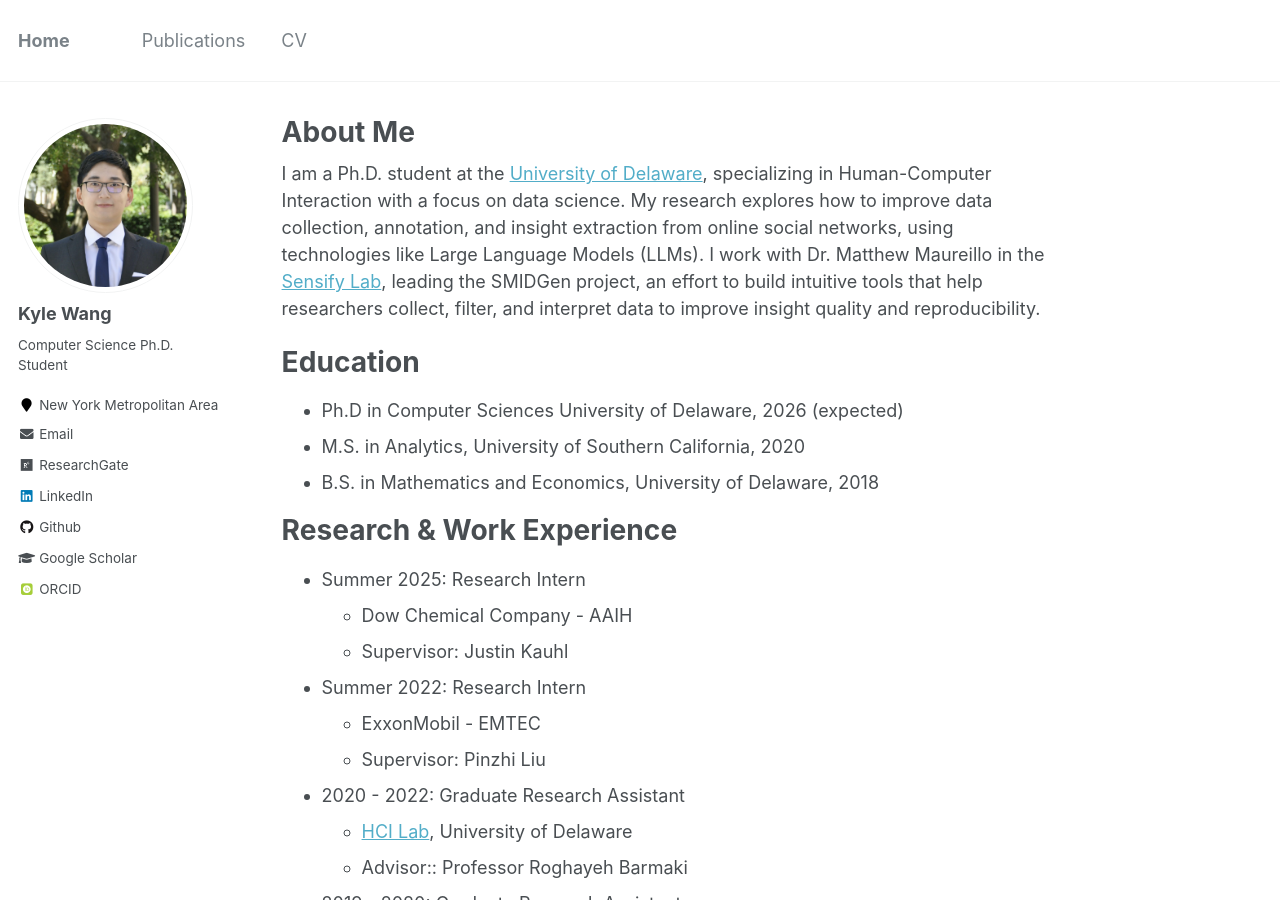
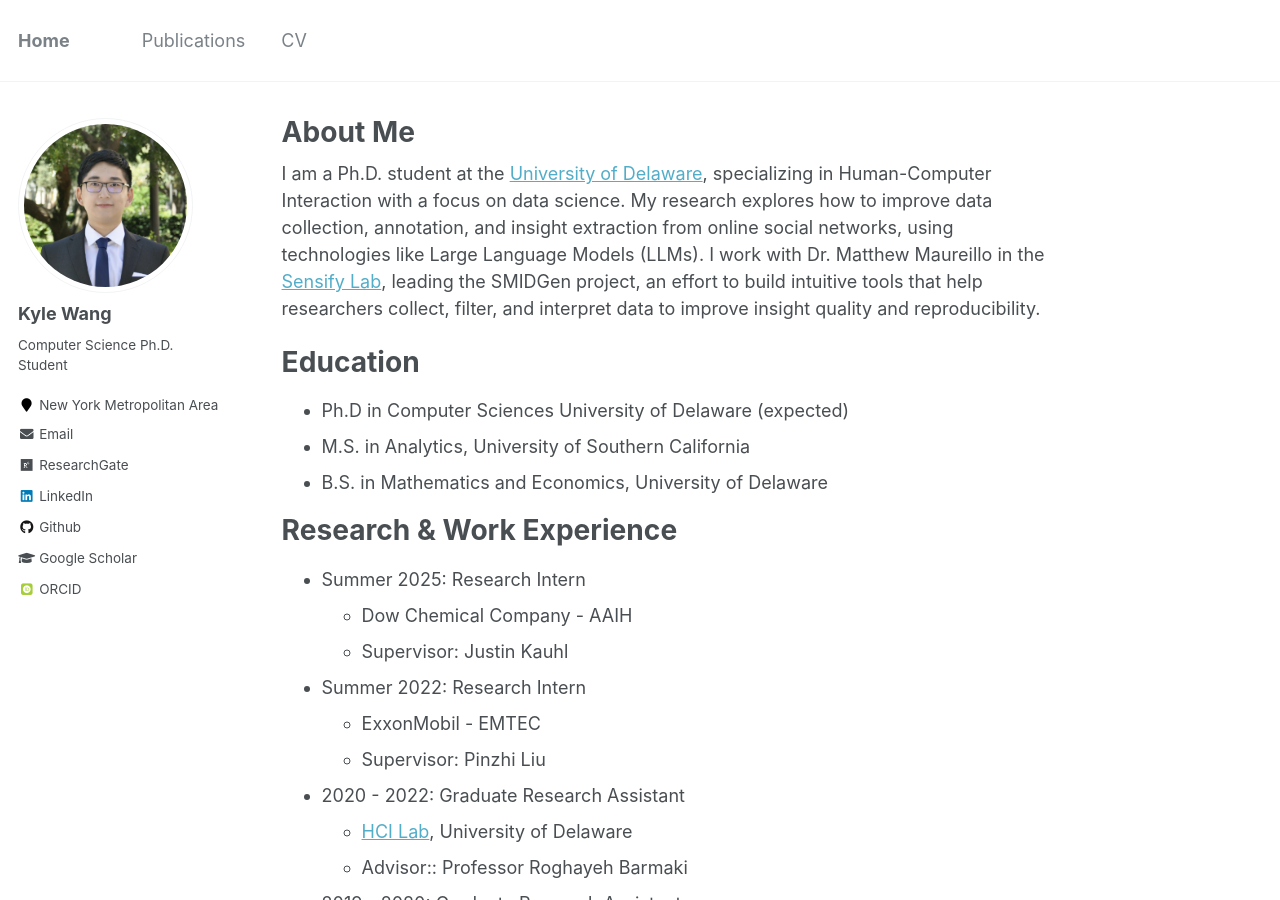
Before and after one commit to kyleearth/kyleearth.github.io, a Jekyll site: the page built from _pages/about.md, in a window 1280 px wide and 900 px high. Built offline with Jekyll 4.4.1, drawn with Linux system fonts in a browser that asks for light colours; some web fonts are replaced.

Commit message:
Update about.md

```diff
--- a/_pages/about.md
+++ b/_pages/about.md
@@ -11,9 +11,9 @@ I am a Ph.D. student at the [University of Delaware](https://www.udel.edu/), spe
 
 Education
 ======
-* Ph.D in Computer Sciences University of Delaware, 2026 (expected)
-* M.S. in Analytics, University of Southern California, 2020
-* B.S. in Mathematics and Economics, University of Delaware, 2018
+* Ph.D in Computer Sciences University of Delaware (expected)
+* M.S. in Analytics, University of Southern California
+* B.S. in Mathematics and Economics, University of Delaware
 
 
 Research & Work Experience
```
